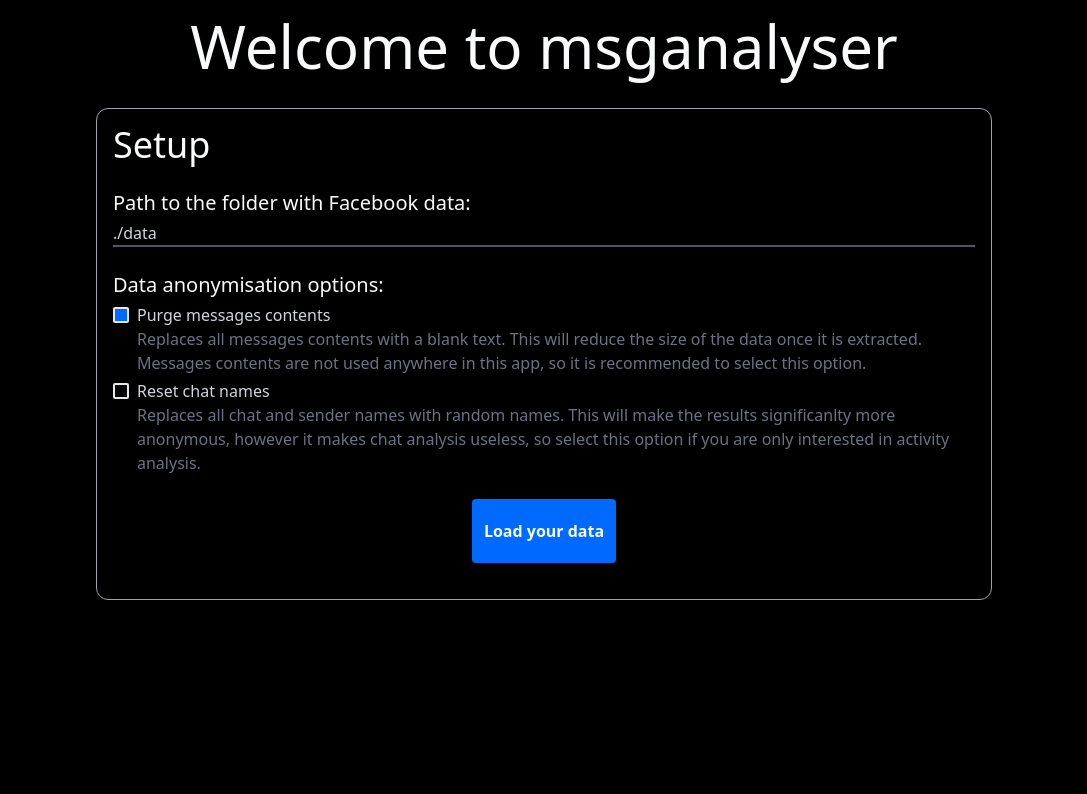
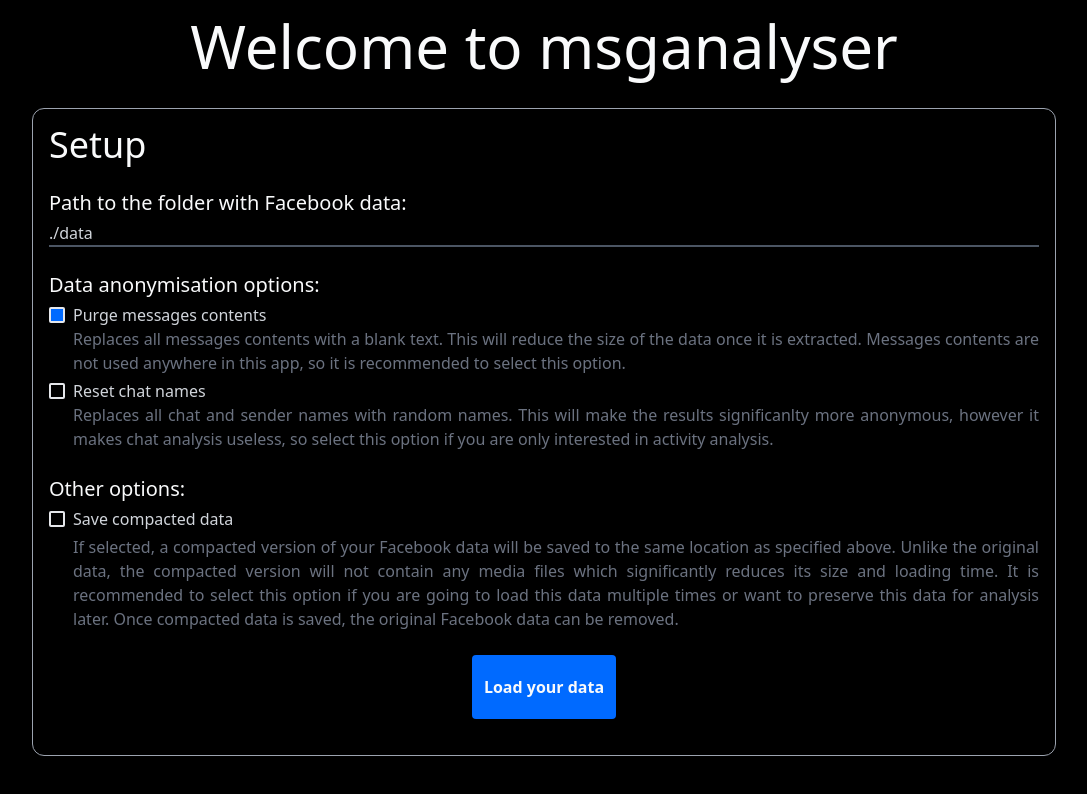
Before and after one commit to maciejors/msganalyser, a Nuxt app in the folder frontend/: page / in a window 1280 px wide. Shown: the top 794 px of the page, without its empty margins (96-1183 px from the left). Built offline with nearby package versions, Linux system fonts and the light colour scheme; no server answers.

Commit message:
add save compact functionality to the frontend

```diff
--- a/frontend/pages/index.vue
+++ b/frontend/pages/index.vue
@@ -1,5 +1,5 @@
 <template>
-	<main class="flex flex-col items-center pt-4 gap-4 px-2">
+	<main class="flex flex-col items-center pt-4 pb-8 gap-4 px-2 text-justify">
 		<h2>Welcome to <span class="app-name">msganalyser</span></h2>
 		<form @submit.prevent="onConfirm">
 			<h3>Setup</h3>
@@ -22,6 +22,21 @@
 					<p class="text-gray-500 ml-6">{{ anonOpt.description }}</p>
 				</div>
 			</section>
+			<section>
+				<h4>Other options:</h4>
+				<div class="flex flex-row items-center">
+					<input type="checkbox" id="save-compact" v-model="isSaveCompactSelected" />
+					<label for="save-compact" class="pl-2 cursor-pointer">Save compacted data</label>
+				</div>
+				<p class="text-gray-500 ml-6">
+					If selected, a compacted version of your Facebook data will be saved to the same location
+					as specified above. Unlike the original data, the compacted version will not contain any
+					media files which significantly reduces its size and loading time. It is recommended to
+					select this option if you are going to load this data multiple times or want to preserve
+					this data for analysis later. Once compacted data is saved, the original Facebook data can
+					be removed.
+				</p>
+			</section>
 			<div class="flex flex-col items-center gap-1">
 				<button class="btn font-bold h-16 w-36" :disabled="isDataLoading">
 					<Spinner v-if="isDataLoading" size="32px" width="4px" />
@@ -34,8 +49,9 @@
 				</p>
 			</div>
 		</form>
-		<div v-if="isDataLoaded && !isDataLoading" class="flex flex-col items-center gap-1">
-			<h4>
+		<div v-show="isDataLoaded && !isDataLoading" class="flex flex-col items-center gap-1">
+			<p v-if="pathToCompact !== ''">Compacted data saved to: {{ pathToCompact }}</p>
+			<h4 id="dashboard-link">
 				Your data is now loaded!
 				<NuxtLink to="/dashboard" class="link-btn font-bold">
 					Click here to go to the analysis dashboard
@@ -46,6 +62,7 @@
 </template>
 
 <script lang="ts">
+import { ref } from 'vue';
 import { loadData, getIsDataLoaded } from '../utils/apiWrappers';
 
 interface AnonymisationOptionDetails {
@@ -64,8 +81,10 @@
 			isDataLoading: false,
 			isDataLoaded: false,
 			isLoadingDataFailed: false,
+			pathToCompact: '',
 			pathToData: './data',
 			selectedAnonOptions: ['purgemsg'] as string[],
+			isSaveCompactSelected: false,
 			anonOptionsDetails: [
 				{
 					value: 'purgemsg',
@@ -94,12 +113,16 @@
 			this.isDataLoading = true;
 			const purgeContents = this.selectedAnonOptions.includes('purgemsg');
 			const replaceNames = this.selectedAnonOptions.includes('chatnames');
-			const isSuccess = await loadData(this.pathToData, purgeContents, replaceNames);
-			console.log('hello');
-			if (isSuccess) {
+			try {
+				this.pathToCompact = await loadData(
+					this.pathToData,
+					purgeContents,
+					replaceNames,
+					this.isSaveCompactSelected
+				);
 				this.isLoadingDataFailed = false;
 				this.isDataLoaded = true;
-			} else {
+			} catch (_) {
 				this.isLoadingDataFailed = true;
 			}
 			this.isDataLoading = false;
@@ -114,7 +137,7 @@
 }
 
 form {
-	@apply border border-gray-400 rounded-xl px-4 pt-4 pb-2 mt-4 max-w-4xl;
+	@apply border border-gray-400 rounded-xl px-4 pt-4 pb-2 mt-4 max-w-5xl;
 	@apply flex flex-col gap-6;
 }
 
--- a/frontend/utils/apiWrappers.ts
+++ b/frontend/utils/apiWrappers.ts
@@ -31,23 +31,21 @@
 }
 
 /**
- * @returns Whether or not the data has been loaded successfully.
+ * @returns Path to compacted data if saved, otherwise an empty string.
  */
 export async function loadData(
 	dataPath: string,
 	purgeContents: boolean,
-	replaceNames: boolean
-): Promise<boolean> {
-	try {
-		await axios.put('/setup', {
-			data_path: dataPath,
-			purge_contents: purgeContents,
-			replace_names: replaceNames,
-		});
-	} catch (_) {
-		return false;
-	}
-	return true;
+	replaceNames: boolean,
+	saveCompactedData: boolean
+): Promise<string> {
+	const response = await axios.put('/setup', {
+		data_path: dataPath,
+		purge_contents: purgeContents,
+		replace_names: replaceNames,
+		save_compact: saveCompactedData,
+	});
+	return response.data.path_to_compact;
 }
 
 /**
```
